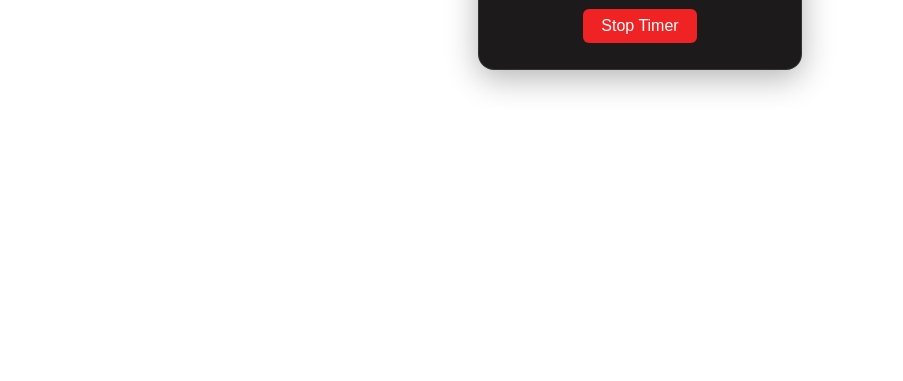
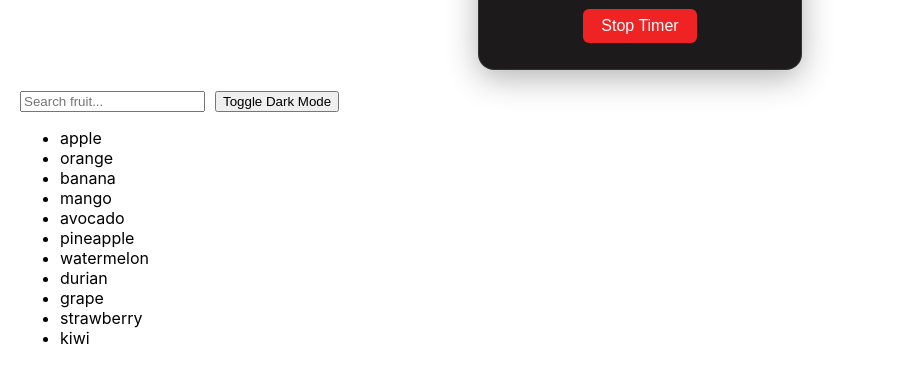
Before and after one commit to TheintTheint298/01-homework, a React (Create React App) app: page / in a window 1280 px wide. Shown: the part 692-1073 px from the top of the page, without its empty margins (0-903 px from the left). Before the commit the page ends 800 px from the top, so only its background shows below. Built offline with nearby package versions, Linux system fonts and the light colour scheme.

Commit message:
feat: filter items with useMemo

```diff
--- a/src/App.js
+++ b/src/App.js
@@ -4,6 +4,7 @@ import { useState } from "react";
 import ImageGallery from "./component/ImageGallery";
 import BoxColor from "./component/BoxColor";
 import DigitalClock from "./component/DigitalClock";
+import FilterItems from "./component/FilterItems";
 
 function App() {
   const images = [
@@ -18,6 +19,7 @@ function App() {
       <ImageGallery images={images} />
       <BoxColor />
       <DigitalClock />
+      <FilterItems />
     </>
   );
 }
--- /dev/null
+++ b/src/component/FilterItems.js
@@ -0,0 +1,57 @@
+import { useMemo, useState } from "react";
+
+export default function FilterItems() {
+  const [search, setSearch] = useState("");
+  const [isDark, setIsDark] = useState(false);
+
+  const fruits = [
+    "apple",
+    "orange",
+    "banana",
+    "mango",
+    "avocado",
+    "pineapple",
+    "watermelon",
+    "durian",
+    "grape",
+    "strawberry",
+    "kiwi",
+  ];
+
+  //   const filteredFruits = fruits.filter((fruit) => {
+  //     console.log("Filtering ...");
+  //     return fruit.includes(search.toLowerCase());
+  //   });
+
+  const filteredFruits = useMemo(() => {
+    console.log("Filtering..");
+    return fruits.filter((fruit) => fruit.includes(search.toLowerCase()));
+  }, [search]);
+
+  return (
+    <div
+      style={{
+        padding: "20px",
+        background: isDark ? "#333" : "#fff",
+        color: isDark ? "#fff" : "#000",
+      }}
+    >
+      <input
+        type="text"
+        placeholder="Search fruit..."
+        value={search}
+        onChange={(e) => setSearch(e.target.value)}
+      />
+
+      <button onClick={() => setIsDark(!isDark)} style={{ marginLeft: "10px" }}>
+        Toggle {isDark ? "Light" : "Dark"} Mode
+      </button>
+
+      <ul>
+        {filteredFruits.map((fruit) => (
+          <li key={fruit}>{fruit}</li>
+        ))}
+      </ul>
+    </div>
+  );
+}
```
